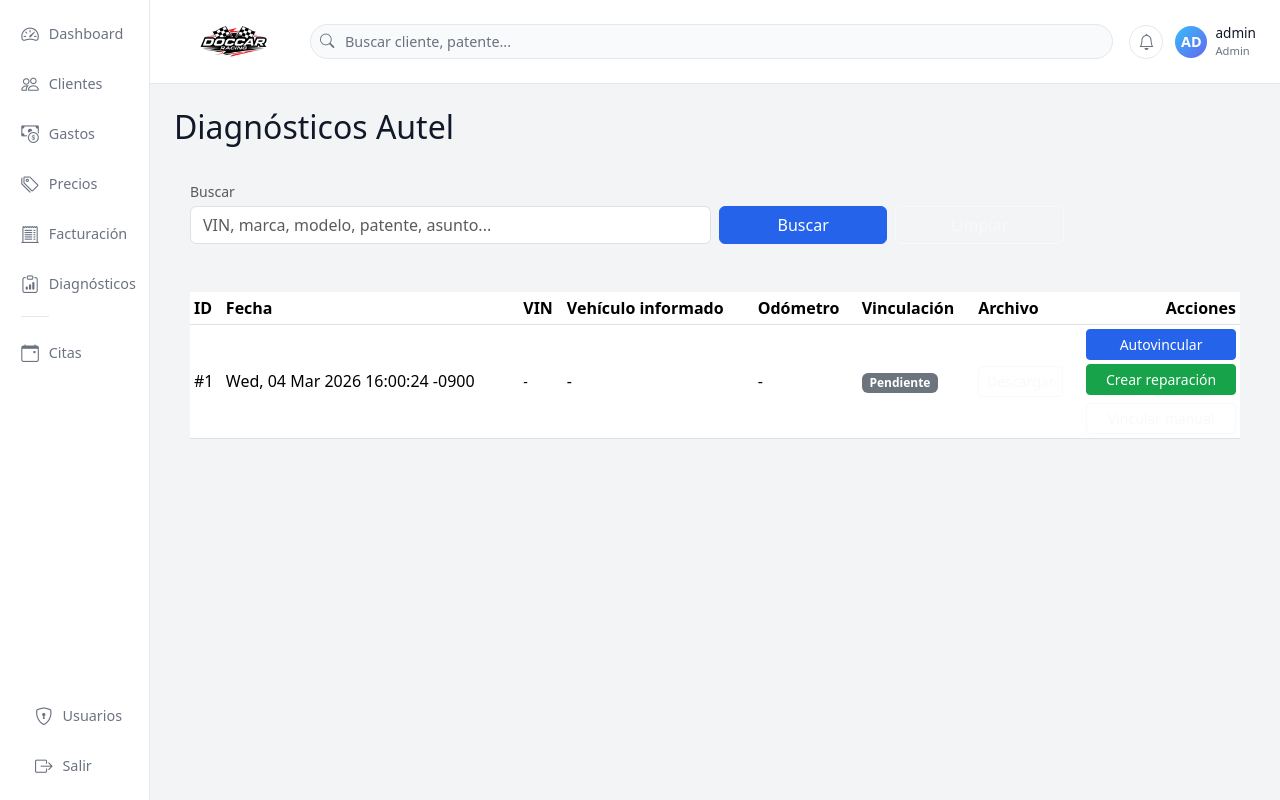
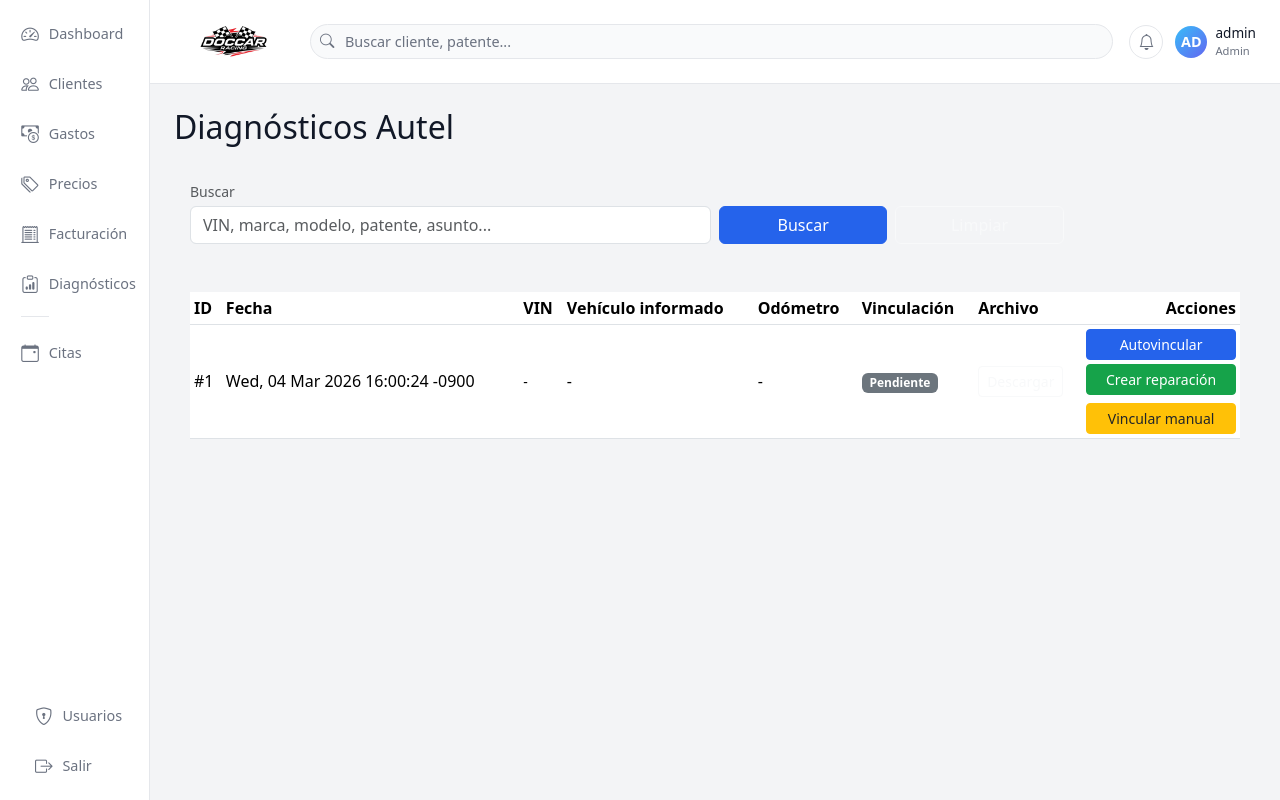
Before and after one commit to faculitterini/App-taller, a Flask app: page /diagnosticos in a window 1280 px wide. Run offline with Flask 3, Linux system fonts and the light colour scheme; a user stored in the database is signed in; data comes from the database, SQL or seed files in the repository.

Commit message:
Update diagnosticos autel

```diff
--- a/templates/diagnosticos.html
+++ b/templates/diagnosticos.html
@@ -133,8 +133,8 @@
                             </form>
 
                             <details class="w-100 mt-1">
-    <summary class="btn btn-sm btn-outline-light w-100">
-        Vincular manual
+    <summary class="btn btn-sm btn-warning w-100 text-dark">
+      Vincular manual
     </summary>
 
     <form method="post"
```
